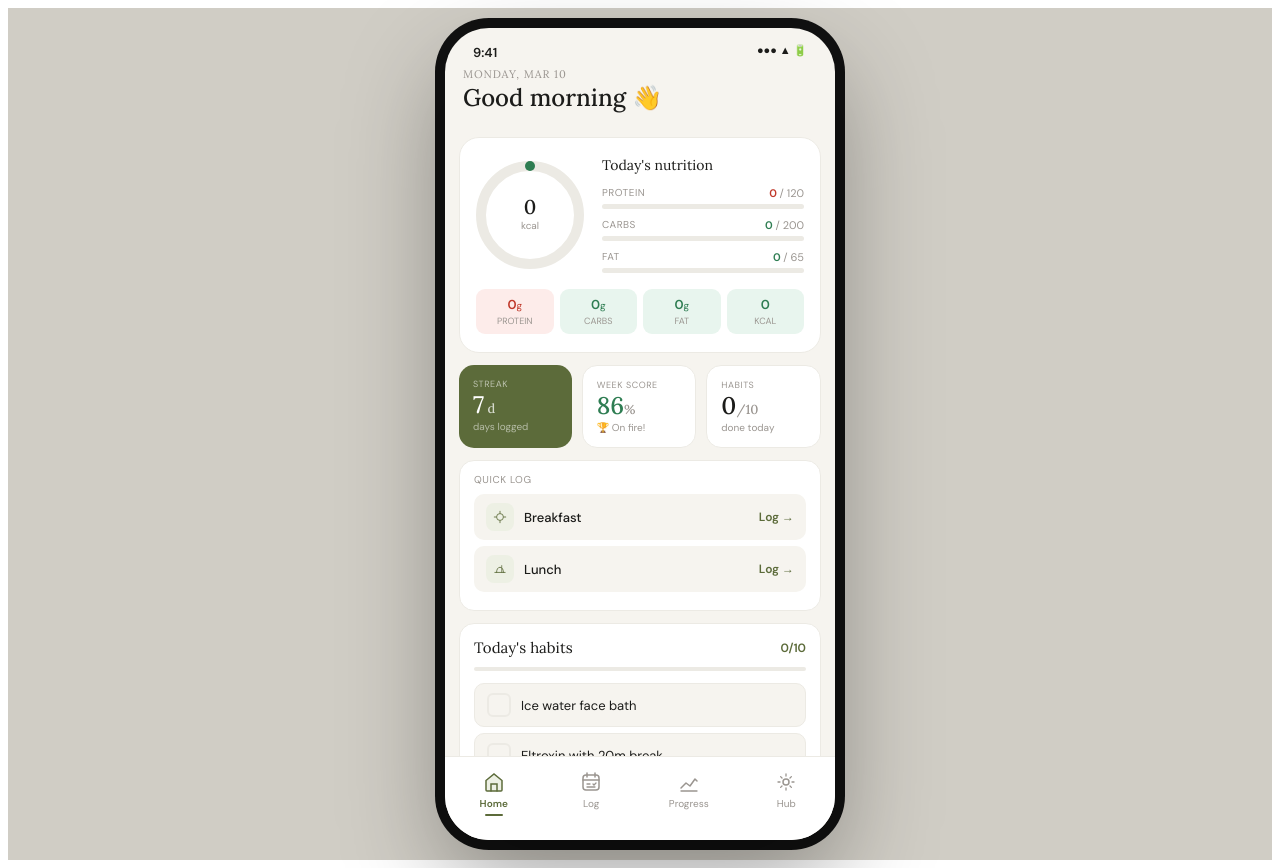
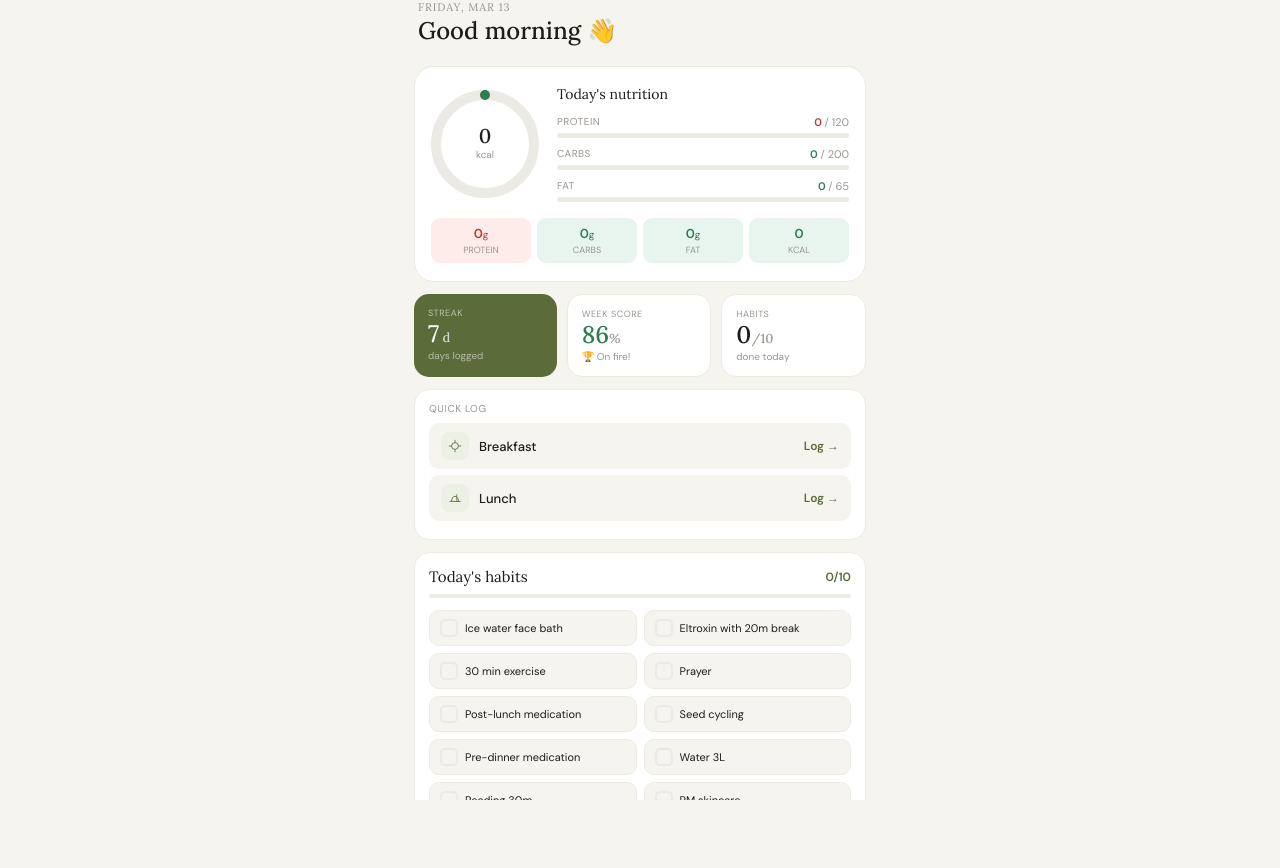
Before and after one commit to jkryptos11/Nutritrack, a React (Vite) app: page / in a window 1280 px wide. After the commit the page ends 800 px from the top, so only its background shows below. Built offline with nearby package versions, Linux system fonts and the light colour scheme.

Commit message:
v8 fixes

```diff
--- a/src/App.jsx
+++ b/src/App.jsx
@@ -205,7 +205,7 @@ function CalendarPicker({ value, onChange, onClose, minDate, maxDate }) {
   }
 
   return (
-    <div style={{ position: "absolute", inset: 0, background: "rgba(0,0,0,0.4)", zIndex: 200, display: "flex", alignItems: "center", justifyContent: "center", borderRadius: 44 }}>
+    <div style={{ position: "fixed", inset: 0, background: "rgba(0,0,0,0.4)", zIndex: 200, display: "flex", alignItems: "center", justifyContent: "center" }}>
       <div style={{ background: C.card, borderRadius: 20, padding: "20px", width: 300, boxShadow: "0 20px 60px rgba(0,0,0,0.2)" }}>
         <div style={{ display: "flex", justifyContent: "space-between", alignItems: "center", marginBottom: 16 }}>
           <button onClick={() => { if (viewMonth === 0) { setViewMonth(11); setViewYear(y => y - 1); } else setViewMonth(m => m - 1); }} style={{ background: "none", border: "none", cursor: "pointer", fontSize: 18, color: C.muted, padding: "4px 8px" }}>‹</button>
@@ -257,7 +257,7 @@ function BarcodeModal({ onClose, onAdd }) {
   const sv = parseFloat(servings) || 1;
   const scaled = { name: product.name, kcal: Math.round(product.kcal * sv), protein: Math.round(product.protein * sv), carbs: Math.round(product.carbs * sv), fat: Math.round(product.fat * sv) };
   return (
-    <div style={{ position: "absolute", inset: 0, background: "rgba(0,0,0,0.5)", zIndex: 100, display: "flex", alignItems: "flex-end", borderRadius: 44 }}>
+    <div style={{ position: "fixed", inset: 0, background: "rgba(0,0,0,0.5)", zIndex: 100, display: "flex", alignItems: "flex-end" }}>
       <div style={{ background: C.card, borderRadius: "24px 24px 0 0", width: "100%", padding: "20px 18px 32px", maxHeight: "88%", display: "flex", flexDirection: "column" }}>
         <div style={{ display: "flex", justifyContent: "space-between", alignItems: "center", marginBottom: 16 }}>
           <span style={{ fontFamily: "'Lora',serif", fontSize: 18, color: C.text }}>Scan Barcode</span>
@@ -344,7 +344,7 @@ function AddItemModal({ mealName, onClose, onAdd, favourites, customItems }) {
   if (showBarcode) return <BarcodeScanner onClose={() => setShowBarcode(false)} onAdd={(items) => { onAdd(items, {}); onClose(); }}/>;
 
   return (
-    <div style={{ position: "absolute", inset: 0, background: "rgba(0,0,0,0.4)", zIndex: 100, display: "flex", alignItems: "flex-end", borderRadius: 44 }}>
+    <div style={{ position: "fixed", inset: 0, background: "rgba(0,0,0,0.4)", zIndex: 100, display: "flex", alignItems: "flex-end" }}>
       <div style={{ background: C.card, borderRadius: "24px 24px 0 0", width: "100%", padding: "20px 18px 32px", maxHeight: "88%", display: "flex", flexDirection: "column" }}>
         <div style={{ display: "flex", justifyContent: "space-between", alignItems: "center", marginBottom: 14 }}>
           <span style={{ fontFamily: "'Lora',serif", fontSize: 18, color: C.text }}>Add to {mealName}</span>
@@ -422,7 +422,7 @@ function AddMealModal({ onClose, onAdd }) {
   const [name, setName] = useState("");
   const presets = ["Breakfast","Lunch","Dinner","Snack 1","Snack 2","Snack 3","Pre-Workout","Post-Workout","Supper","Brunch"];
   return (
-    <div style={{ position: "absolute", inset: 0, background: "rgba(0,0,0,0.4)", zIndex: 100, display: "flex", alignItems: "flex-end", borderRadius: 44 }}>
+    <div style={{ position: "fixed", inset: 0, background: "rgba(0,0,0,0.4)", zIndex: 100, display: "flex", alignItems: "flex-end" }}>
       <div style={{ background: C.card, borderRadius: "24px 24px 0 0", width: "100%", padding: "22px 18px 32px" }}>
         <div style={{ display: "flex", justifyContent: "space-between", alignItems: "center", marginBottom: 16 }}>
           <span style={{ fontFamily: "'Lora',serif", fontSize: 19, color: C.text }}>Add a meal</span>
@@ -677,26 +677,28 @@ function HomeTab({ data, date, onNavigate, habitHistory, onToggleHabit, targetHi
           </button>
         ))}
       </div>}
-      {/* Habits */}
-      <div style={{ background: C.card, borderRadius: 15, padding: "14px 14px", border: `1px solid ${C.border}` }}>
-        <div style={{ display: "flex", justifyContent: "space-between", alignItems: "center", marginBottom: 10 }}>
+      {/* Habits - compact 2-col grid */}
+      <div style={{ background: C.card, borderRadius: 15, padding: "14px", border: `1px solid ${C.border}` }}>
+        <div style={{ display: "flex", justifyContent: "space-between", alignItems: "center", marginBottom: 8 }}>
           <p style={{ fontFamily: "'Lora',serif", fontSize: 15, color: C.text, margin: 0 }}>Today's habits</p>
           <span style={{ fontFamily: "'DM Sans',sans-serif", fontSize: 12, fontWeight: 600, color: completedHabits === habitList.length ? C.green : C.accent }}>{completedHabits}/{habitList.length}</span>
         </div>
         <div style={{ height: 4, background: C.border, borderRadius: 4, marginBottom: 12 }}>
           <div style={{ height: "100%", width: `${habitList.length ? completedHabits / habitList.length * 100 : 0}%`, background: completedHabits === habitList.length ? C.green : C.accent, borderRadius: 4, transition: "width 0.4s" }}/>
         </div>
+        <div style={{ display: "grid", gridTemplateColumns: "1fr 1fr", gap: 7 }}>
           {habitList.map(habit => {
             const done = !!dayHabits[habit];
             return (
-            <button key={habit} onClick={() => onToggleHabit(date, habit)} style={{ display: "flex", alignItems: "center", gap: 10, background: done ? C.greenBg : C.bg, border: `1px solid ${done ? C.green : C.border}`, borderRadius: 10, padding: "9px 12px", cursor: "pointer", width: "100%", marginBottom: 6, transition: "all 0.15s" }}>
-              <div style={{ width: 20, height: 20, borderRadius: 6, border: `2px solid ${done ? C.green : C.border}`, background: done ? C.green : "transparent", display: "flex", alignItems: "center", justifyContent: "center", flexShrink: 0, transition: "all 0.15s" }}>
-                {done && <span style={{ color: "#fff", fontSize: 12, lineHeight: 1 }}>✓</span>}
+              <button key={habit} onClick={() => onToggleHabit(date, habit)} style={{ display: "flex", alignItems: "center", gap: 7, background: done ? C.greenBg : C.bg, border: `1px solid ${done ? C.green : C.border}`, borderRadius: 10, padding: "8px 10px", cursor: "pointer", transition: "all 0.15s", textAlign: "left" }}>
+                <div style={{ width: 18, height: 18, borderRadius: 5, border: `2px solid ${done ? C.green : C.border}`, background: done ? C.green : "transparent", display: "flex", alignItems: "center", justifyContent: "center", flexShrink: 0 }}>
+                  {done && <span style={{ color: "#fff", fontSize: 11, lineHeight: 1 }}>✓</span>}
                 </div>
-              <span style={{ fontFamily: "'DM Sans',sans-serif", fontSize: 13, color: done ? C.green : C.text, fontWeight: done ? 500 : 400, textDecoration: done ? "line-through" : "none", flex: 1, textAlign: "left" }}>{habit}</span>
+                <span style={{ fontFamily: "'DM Sans',sans-serif", fontSize: 11, color: done ? C.green : C.text, fontWeight: done ? 500 : 400, textDecoration: done ? "line-through" : "none", lineHeight: 1.3 }}>{habit}</span>
               </button>
             );
           })}
+        </div>
       </div>
     </div>
   );
@@ -910,10 +912,10 @@ function HubTab({ targetHistory, setTargetHistory, habitHistory, setHabitHistory
   return (
     <div style={{ display: "flex", flexDirection: "column", flex: 1, overflow: "hidden", position: "relative" }}>
       {/* Section tabs + 3-dot menu */}
-      <div style={{ display: "flex", alignItems: "center", padding: "0 14px 12px", gap: 6, flexShrink: 0 }}>
-        <div style={{ display: "flex", gap: 5, overflowX: "auto", flex: 1 }}>
+      <div style={{ display: "flex", alignItems: "center", padding: "0 14px 12px", gap: 6, flexShrink: 0, background: C.bg, zIndex: 10 }}>
+        <div style={{ display: "flex", gap: 5, overflowX: "auto", flex: 1, paddingBottom: 2, WebkitOverflowScrolling: "touch", scrollbarWidth: "none" }}>
           {sections.map(([id, label]) => (
-            <button key={id} onClick={() => setSection(id)} style={{ flexShrink: 0, padding: "7px 13px", border: `1.5px solid ${section === id ? C.accent : C.border}`, borderRadius: 20, fontFamily: "'DM Sans',sans-serif", fontSize: 12, fontWeight: section === id ? 600 : 400, cursor: "pointer", background: section === id ? C.accentLight : C.card, color: section === id ? C.accent : C.muted }}>{label}</button>
+            <button key={id} onClick={() => setSection(id)} style={{ flexShrink: 0, padding: "7px 13px", border: `1.5px solid ${section === id ? C.accent : C.border}`, borderRadius: 20, fontFamily: "'DM Sans',sans-serif", fontSize: 12, fontWeight: section === id ? 600 : 400, cursor: "pointer", background: section === id ? C.accentLight : C.card, color: section === id ? C.accent : C.muted, whiteSpace: "nowrap" }}>{label}</button>
           ))}
         </div>
         {/* 3-dot menu */}
@@ -1038,11 +1040,28 @@ function HubTab({ targetHistory, setTargetHistory, habitHistory, setHabitHistory
                 <span style={{ fontFamily: "'DM Sans',sans-serif", fontSize: 13, color: C.text }}>Include Saturday & Sunday</span>
               </button>
 
-              <p style={{ fontFamily: "'DM Sans',sans-serif", fontSize: 12, color: C.muted, margin: "0 0 10px" }}>Habits in this set (tap × to remove):</p>
+              <p style={{ fontFamily: "'DM Sans',sans-serif", fontSize: 12, color: C.muted, margin: "0 0 10px" }}>Drag ☰ to reorder · tap × to remove:</p>
               <div style={{ display: "flex", flexDirection: "column", gap: 6, marginBottom: 12 }}>
-                {editHabits.map(h => (
-                  <div key={h} style={{ display: "flex", alignItems: "center", justifyContent: "space-between", background: C.bg, borderRadius: 10, padding: "9px 13px" }}>
-                    <span style={{ fontFamily: "'DM Sans',sans-serif", fontSize: 13, color: C.text }}>{h}</span>
+                {editHabits.map((h, idx) => (
+                  <div key={h}
+                    draggable
+                    onDragStart={e => { e.dataTransfer.setData("text/plain", idx); }}
+                    onDragOver={e => e.preventDefault()}
+                    onDrop={e => {
+                      e.preventDefault();
+                      const from = parseInt(e.dataTransfer.getData("text/plain"));
+                      const to = idx;
+                      if (from === to) return;
+                      setEditHabits(hs => {
+                        const arr = [...hs];
+                        const [moved] = arr.splice(from, 1);
+                        arr.splice(to, 0, moved);
+                        return arr;
+                      });
+                    }}
+                    style={{ display: "flex", alignItems: "center", justifyContent: "space-between", background: C.bg, borderRadius: 10, padding: "9px 13px", cursor: "grab", userSelect: "none" }}>
+                    <span style={{ color: C.muted, fontSize: 16, marginRight: 8, cursor: "grab" }}>☰</span>
+                    <span style={{ fontFamily: "'DM Sans',sans-serif", fontSize: 13, color: C.text, flex: 1 }}>{h}</span>
                     <button onClick={() => setEditHabits(hs => hs.filter(x => x !== h))} style={{ background: "none", border: "none", cursor: "pointer", color: C.muted, fontSize: 16 }}>×</button>
                   </div>
                 ))}
@@ -1108,7 +1127,7 @@ function HubTab({ targetHistory, setTargetHistory, habitHistory, setHabitHistory
 
       {/* Create custom meal */}
       {showCreate && (
-        <div style={{ position: "absolute", inset: 0, background: "rgba(0,0,0,0.4)", zIndex: 110, display: "flex", alignItems: "flex-end", borderRadius: 44 }}>
+        <div style={{ position: "fixed", inset: 0, background: "rgba(0,0,0,0.4)", zIndex: 110, display: "flex", alignItems: "flex-end" }}>
           <div style={{ background: C.card, borderRadius: "24px 24px 0 0", width: "100%", padding: "22px 18px 32px" }}>
             <div style={{ display: "flex", justifyContent: "space-between", alignItems: "center", marginBottom: 14 }}>
               <span style={{ fontFamily: "'Lora',serif", fontSize: 19, color: C.text }}>New custom meal</span>
@@ -1121,7 +1140,7 @@ function HubTab({ targetHistory, setTargetHistory, habitHistory, setHabitHistory
 
       {/* History modals */}
       {showHistoryModal && (
-        <div style={{ position: "absolute", inset: 0, background: "rgba(0,0,0,0.45)", zIndex: 120, display: "flex", alignItems: "flex-end", borderRadius: 44 }}>
+        <div style={{ position: "fixed", inset: 0, background: "rgba(0,0,0,0.45)", zIndex: 120, display: "flex", alignItems: "flex-end" }}>
           <div style={{ background: C.card, borderRadius: "24px 24px 0 0", width: "100%", padding: "22px 18px 32px", maxHeight: "80%", display: "flex", flexDirection: "column" }}>
             <div style={{ display: "flex", justifyContent: "space-between", alignItems: "center", marginBottom: 16 }}>
               <span style={{ fontFamily: "'Lora',serif", fontSize: 19, color: C.text }}>{showHistoryModal === "nutrition" ? "Nutrition target history" : "Habit set history"}</span>
@@ -1232,14 +1251,9 @@ export default function App() {
   return (
     <>
       <style>{FONT}</style>
-      <div style={{ display: "flex", justifyContent: "center", alignItems: "center", minHeight: "100vh", background: "#D0CDC5", padding: 20 }}>
-        <div style={{ width: 390, height: 812, background: C.bg, borderRadius: 44, display: "flex", flexDirection: "column", overflow: "hidden", boxShadow: "0 40px 100px rgba(0,0,0,0.35), 0 0 0 10px #111", position: "relative" }}>
-          <div style={{ padding: "16px 28px 0", display: "flex", justifyContent: "space-between", flexShrink: 0 }}>
-            <span style={{ fontFamily: "'DM Sans',sans-serif", fontSize: 13, fontWeight: 600, color: C.text }}>9:41</span>
-            <span style={{ fontSize: 11, color: C.text }}>●●● ▲ 🔋</span>
-          </div>
-          <div style={{ padding: "6px 18px 10px", flexShrink: 0 }}>
-            {tab === "home" && <><p style={{ fontFamily: "'Lora',serif", fontSize: 11, color: C.muted, margin: "0 0 1px", textTransform: "uppercase", letterSpacing: "0.08em" }}>Monday, Mar 10</p><p style={{ fontFamily: "'Lora',serif", fontSize: 24, color: C.text, margin: 0, fontWeight: 500 }}>Good morning 👋</p></>}
+      <div style={{ display: "flex", flexDirection: "column", minHeight: "100vh", background: C.bg, position: "relative", maxWidth: 480, margin: "0 auto" }}>
+          <div style={{ padding: "env(safe-area-inset-top, 44px) 18px 6px", flexShrink: 0, background: C.bg }}>
+            {tab === "home" && <><p style={{ fontFamily: "'Lora',serif", fontSize: 11, color: C.muted, margin: "0 0 1px", textTransform: "uppercase", letterSpacing: "0.08em" }}>{new Date().toLocaleDateString("en",{weekday:"long",month:"short",day:"numeric"})}</p><p style={{ fontFamily: "'Lora',serif", fontSize: 24, color: C.text, margin: 0, fontWeight: 500 }}>Good morning 👋</p></>}
             {tab === "log" && <><p style={{ fontFamily: "'Lora',serif", fontSize: 11, color: C.muted, margin: "0 0 1px", textTransform: "uppercase", letterSpacing: "0.08em" }}>Meal Log</p><p style={{ fontFamily: "'Lora',serif", fontSize: 24, color: C.text, margin: 0, fontWeight: 500 }}>{activeDate === TODAY ? "Today" : formatDate(activeDate)}</p></>}
             {tab === "progress" && <p style={{ fontFamily: "'Lora',serif", fontSize: 24, color: C.text, margin: 0, fontWeight: 500 }}>Progress</p>}
             {tab === "hub" && <p style={{ fontFamily: "'Lora',serif", fontSize: 24, color: C.text, margin: 0, fontWeight: 500 }}>Hub</p>}
@@ -1250,7 +1264,7 @@ export default function App() {
             {tab === "progress" && <ProgressTab data={data} targetHistory={targetHistory} habitHistory={habitHistory}/>}
             {tab === "hub" && <HubTab targetHistory={targetHistory} setTargetHistory={setTargetHistory} habitHistory={habitHistory} setHabitHistory={setHabitHistory} favourites={favourites} customItems={customItems} onDeleteFav={id => setFavourites(f => f.filter(x => x.id !== id))} onDeleteCustom={id => setCustomItems(c => c.filter(x => x.id !== id))} onCreateCustom={item => setCustomItems(c => [...c, item])}/>}
           </div>
-          <div style={{ display: "flex", background: C.card, borderTop: `1px solid ${C.border}`, padding: "10px 0 20px", flexShrink: 0 }}>
+          <div style={{ display: "flex", background: C.card, borderTop: `1px solid ${C.border}`, padding: "10px 0 env(safe-area-inset-bottom, 20px)", flexShrink: 0 }}>
             {tabs.map(t => { const active = tab === t.id; return (
               <button key={t.id} onClick={() => setTab(t.id)} style={{ flex: 1, display: "flex", flexDirection: "column", alignItems: "center", gap: 4, background: "none", border: "none", cursor: "pointer", padding: "4px 0" }}>
                 {t.icon(active)}
@@ -1260,7 +1274,6 @@ export default function App() {
             ); })}
           </div>
       </div>
-      </div>
     </>
   );
 }
--- /dev/null
+++ b/src/index.css
@@ -0,0 +1,16 @@
+*, *::before, *::after { box-sizing: border-box; margin: 0; padding: 0; }
+html, body, #root {
+  height: 100%;
+  width: 100%;
+  overflow: hidden;
+  background: #F6F4EF;
+  -webkit-tap-highlight-color: transparent;
+  -webkit-font-smoothing: antialiased;
+}
+/* Hide scrollbars on filter strips but keep scrolling */
+::-webkit-scrollbar { display: none; }
+* { scrollbar-width: none; }
+/* Prevent text selection on buttons */
+button { -webkit-user-select: none; user-select: none; }
+/* Safe area support */
+body { padding-top: env(safe-area-inset-top); padding-bottom: env(safe-area-inset-bottom); }
--- a/src/main.jsx
+++ b/src/main.jsx
@@ -1,3 +1,4 @@
+import './index.css'
 import React from 'react'
 import ReactDOM from 'react-dom/client'
 import App from './App.jsx'
```
Lines whose indentation alone changed are shown as unchanged.
